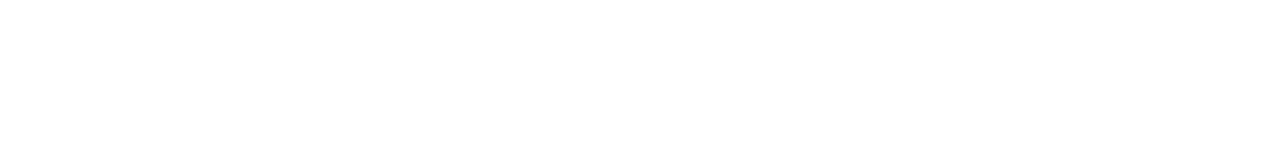
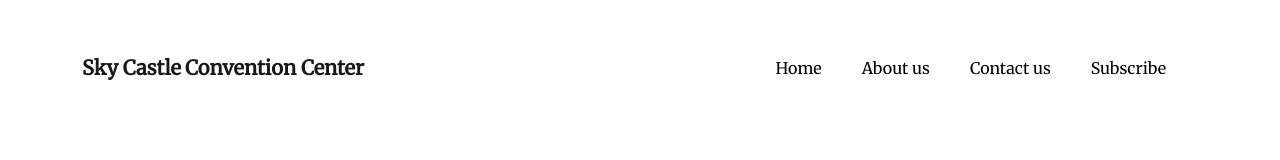
Before and after one commit to Marzan1810662/sc-convention-center, a plain HTML site: page index.html in a window 1280 px wide. Drawn offline with nearby package versions, Linux system fonts and the light colour scheme.

Commit message:
navbar added

```diff
--- a/css/style.css
+++ b/css/style.css
@@ -0,0 +1,7 @@
+/* -------------------------- Font awesome -------------------------- */
+@import url('https://fonts.googleapis.com/css2?family=Merriweather&display=swap');
+
+/* ---------------------- navbar ------------------------ */
+nav{
+    font-family: 'Merriweather', serif;
+}
--- a/index.html
+++ b/index.html
@@ -16,7 +16,30 @@
 <body>
     <!-- header starts  -->
     <header>
+        <!-- navigation bar starts  -->
+        <nav class="navbar navbar-expand-lg navbar-light py-5 px-4">
+            <div class="container">
+                <a class="navbar-brand fw-bolder d-flex flex-column flex-lg-row" href="#">
+                    <span class="pe-1">Sky Castle</span>
+                    <span>Convention Center</span>
+                </a>
+                <button class="navbar-toggler" type="button" data-bs-toggle="collapse"
+                    data-bs-target="#navbarNavAltMarkup" aria-controls="navbarNavAltMarkup" aria-expanded="false"
+                    aria-label="Toggle navigation">
+                    <span class="navbar-toggler-icon"></span>
+                </button>
+                <div class="collapse navbar-collapse" id="navbarNavAltMarkup">
+                    <div class="navbar-nav ms-auto">
+                        <a class="nav-link active text-black me-4" aria-current="page" href="#">Home</a>
+                        <a class="nav-link text-black me-4" href="#">About us</a>
+                        <a class="nav-link text-black me-4" href="#">Contact us</a>
+                        <a class="nav-link text-black me-4" href="#">Subscribe</a>
+                    </div>
+                </div>
+            </div>
+        </nav>
 
+        <!-- navigation bar ends  -->
     </header>
     <!-- header ends  -->
     <!-- main section starts  -->
```
